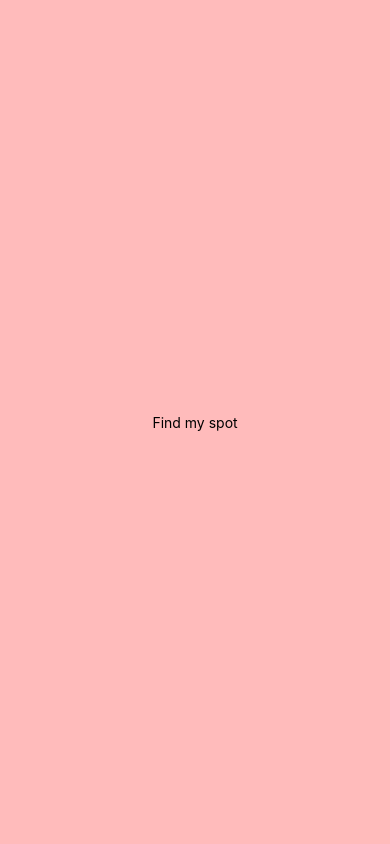
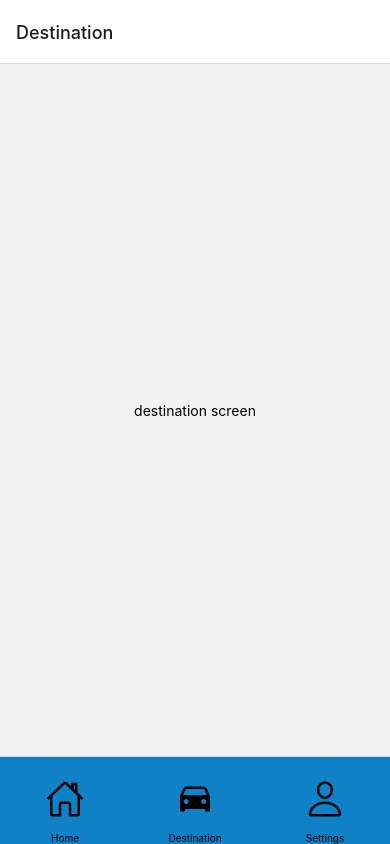
Before and after one commit to yesapoorva/FindMySpot, a React Native app in the folder Frontend/: screen /Destination in a window 390 px wide. Built offline with nearby package versions, Linux system fonts and the light colour scheme.

Commit message:
created bottom navigation tab bar

```diff
--- a/Frontend/App.js
+++ b/Frontend/App.js
@@ -1,20 +1,7 @@
-import { StatusBar } from 'expo-status-bar';
-import { StyleSheet, Text, View } from 'react-native';
+import { StyleSheet, Text, View } from "react-native";
+
+import TabNavigation from "./TabNavigation";
 
 export default function App() {
-  return (
-    <View style={styles.container}>
-      <Text>Find my spot</Text>
-      <StatusBar style="auto" />
-    </View>
-  );
+  return <TabNavigation></TabNavigation>;
 }
-
-const styles = StyleSheet.create({
-  container: {
-    flex: 1,
-    backgroundColor: '#ffbbbb',
-    alignItems: 'center',
-    justifyContent: 'center',
-  },
-});
--- /dev/null
+++ b/Frontend/TabNavigation.js
@@ -0,0 +1,62 @@
+import { View, Text, StyleSheet } from "react-native";
+import { NavigationContainer } from "@react-navigation/native";
+import { createBottomTabNavigator } from "@react-navigation/bottom-tabs";
+import Ionicons from "@expo/vector-icons/Ionicons";
+
+//import screen
+import Home from "./screens/Home";
+import Setting from "./screens/Setting";
+import Destination from "./screens/Destination";
+
+const Tab = createBottomTabNavigator();
+
+export default function TabNavigation() {
+  return (
+    <NavigationContainer>
+      <Tab.Navigator
+        screenOptions={({ route }) => ({
+          // bottom label
+          tabBarShowLabel: true,
+
+          //tab bar styling
+          tabBarStyle: styles.tabContainer,
+
+          //icon styling
+          tabBarIconStyle: styles.tabIconContainer,
+
+          tabBarIcon: ({ focused, color, size }) => {
+            let iconName;
+            size = 40;
+
+            if (route.name === "Home") {
+              iconName = focused ? "home" : "home-outline";
+            } else if (route.name === "Destination") {
+              iconName = focused ? "car" : "car-outline";
+            } else if (route.name === "Settings") {
+              iconName = focused ? "person" : "person-outline";
+            }
+
+            return <Ionicons name={iconName} size={size} color={color} />;
+          },
+          tabBarActiveTintColor: "black",
+          tabBarInactiveTintColor: "black",
+        })}
+      >
+        <Tab.Screen name="Home" component={Home}></Tab.Screen>
+        <Tab.Screen name="Destination" component={Destination}></Tab.Screen>
+        <Tab.Screen name="Settings" component={Setting}></Tab.Screen>
+      </Tab.Navigator>
+    </NavigationContainer>
+  );
+}
+
+//styling
+const styles = StyleSheet.create({
+  tabContainer: {
+    backgroundColor: "#0F81C7",
+    height: 88,
+  },
+  tabIconContainer: {
+    marginTop: 8,
+  },
+});
--- a/Frontend/package.json
+++ b/Frontend/package.json
@@ -9,10 +9,14 @@
     "web": "expo start --web"
   },
   "dependencies": {
+    "@react-navigation/bottom-tabs": "^6.5.11",
+    "@react-navigation/native": "^6.1.9",
     "expo": "~49.0.15",
     "expo-status-bar": "~1.6.0",
     "react": "18.2.0",
-    "react-native": "0.72.6"
+    "react-native": "0.72.6",
+    "react-native-safe-area-context": "4.6.3",
+    "react-native-screens": "~3.22.0"
   },
   "devDependencies": {
     "@babel/core": "^7.20.0"
--- /dev/null
+++ b/Frontend/screens/Destination.js
@@ -0,0 +1,9 @@
+import {View , Text} from 'react-native'
+
+export default function Destination(){
+    return(
+        <View style={{ flex: 1, alignItems: 'center', justifyContent: 'center' }}>
+            <Text>destination screen</Text>
+        </View>
+    )
+}
--- /dev/null
+++ b/Frontend/screens/Home.js
@@ -0,0 +1,11 @@
+
+import { View , Text , Button} from "react-native"
+
+export default function Home({navigation}){
+    return(
+        <View style={{ flex: 1, alignItems: 'center', justifyContent: 'center' }}>
+            <Text> Home screen </Text>
+
+        </View>
+    )
+}
--- /dev/null
+++ b/Frontend/screens/Setting.js
@@ -0,0 +1,10 @@
+import { View , Text , Button} from "react-native"
+
+export default function Setting({navigation}){
+    return(
+        <View style={{ flex: 1, alignItems: 'center', justifyContent: 'center' }}>
+            <Text> setting screen </Text>
+
+        </View>
+    )
+}
```
Also changed, not shown: 1 other file (tests, documents, lock files or other folders).
